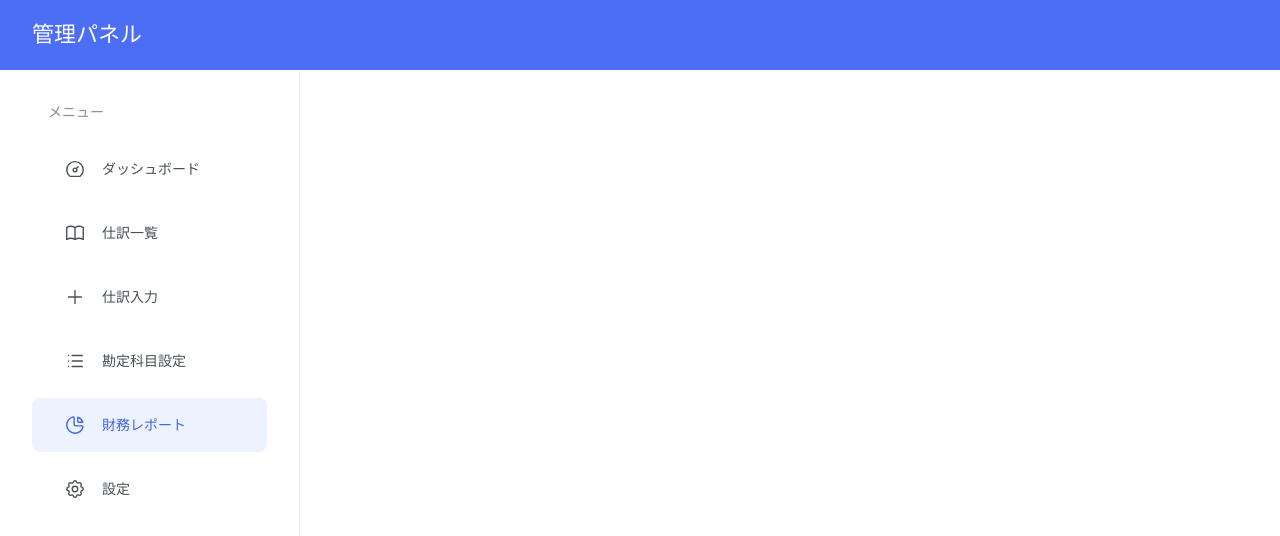
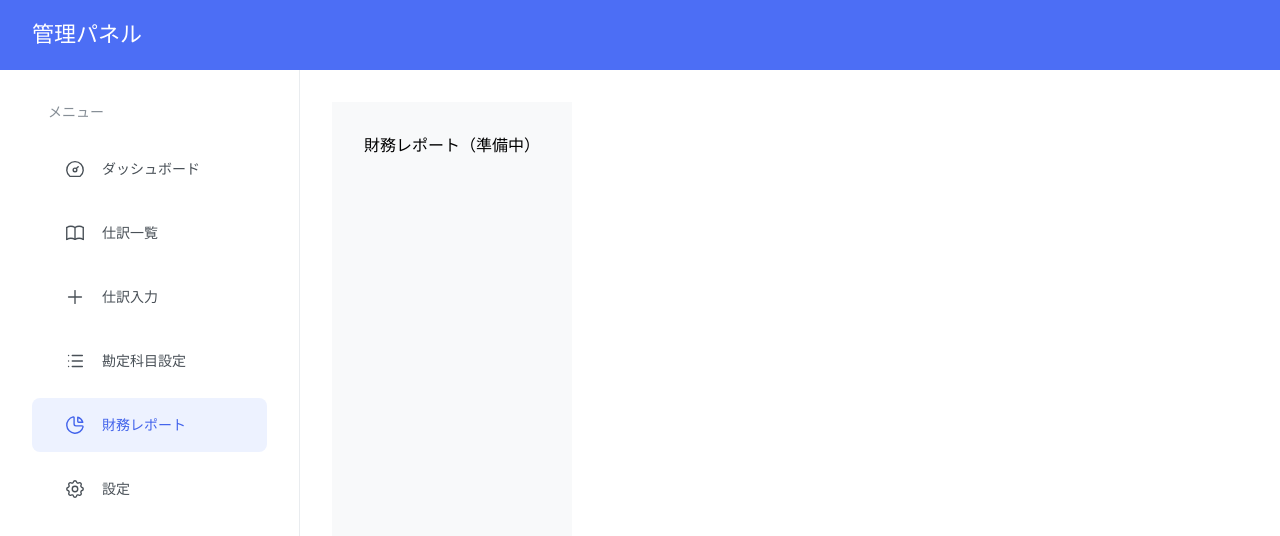
Before and after one commit to fukashiimo/double-entry-bookkeeping, a React (Vite) app: page /reports in a window 1280 px wide. Shown: the top 536 px of the page. Built offline with nearby package versions, Linux system fonts and the light colour scheme.

Commit message:
Fix PC layout: move styles from AppShell.Main to inner Box to prevent sidebar overlap

```diff
--- a/src/components/Layout/MainLayout.tsx
+++ b/src/components/Layout/MainLayout.tsx
@@ -103,18 +103,16 @@ export default function MainLayout({ children }: MainLayoutProps) {
         </Box>
       </AppShell.Navbar>
 
-      <AppShell.Main
-        style={(theme) => ({
-          backgroundColor: theme.colors.gray[0],
-          padding: theme.spacing.xl,
-        })}
-      >
+      <AppShell.Main>
         <Box
-                  style={() => ({
-          maxWidth: '1400px',
-          margin: '0 auto',
-          width: '100%',
-        })}
+          style={(theme) => ({
+            maxWidth: '1400px',
+            margin: '0 auto',
+            width: '100%',
+            backgroundColor: theme.colors.gray[0],
+            padding: theme.spacing.xl,
+            minHeight: 'calc(100vh - 70px)',
+          })}
         >
           {children}
         </Box>
```
